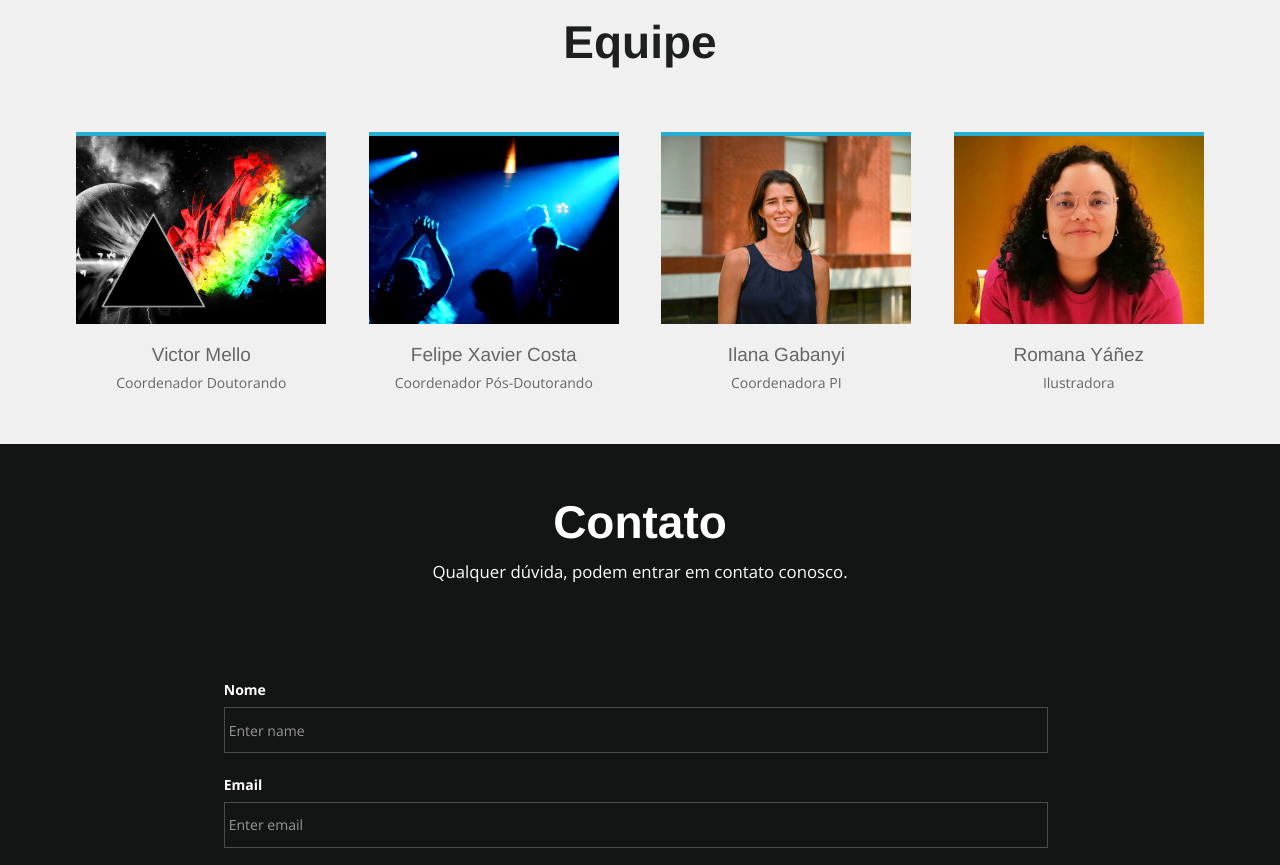
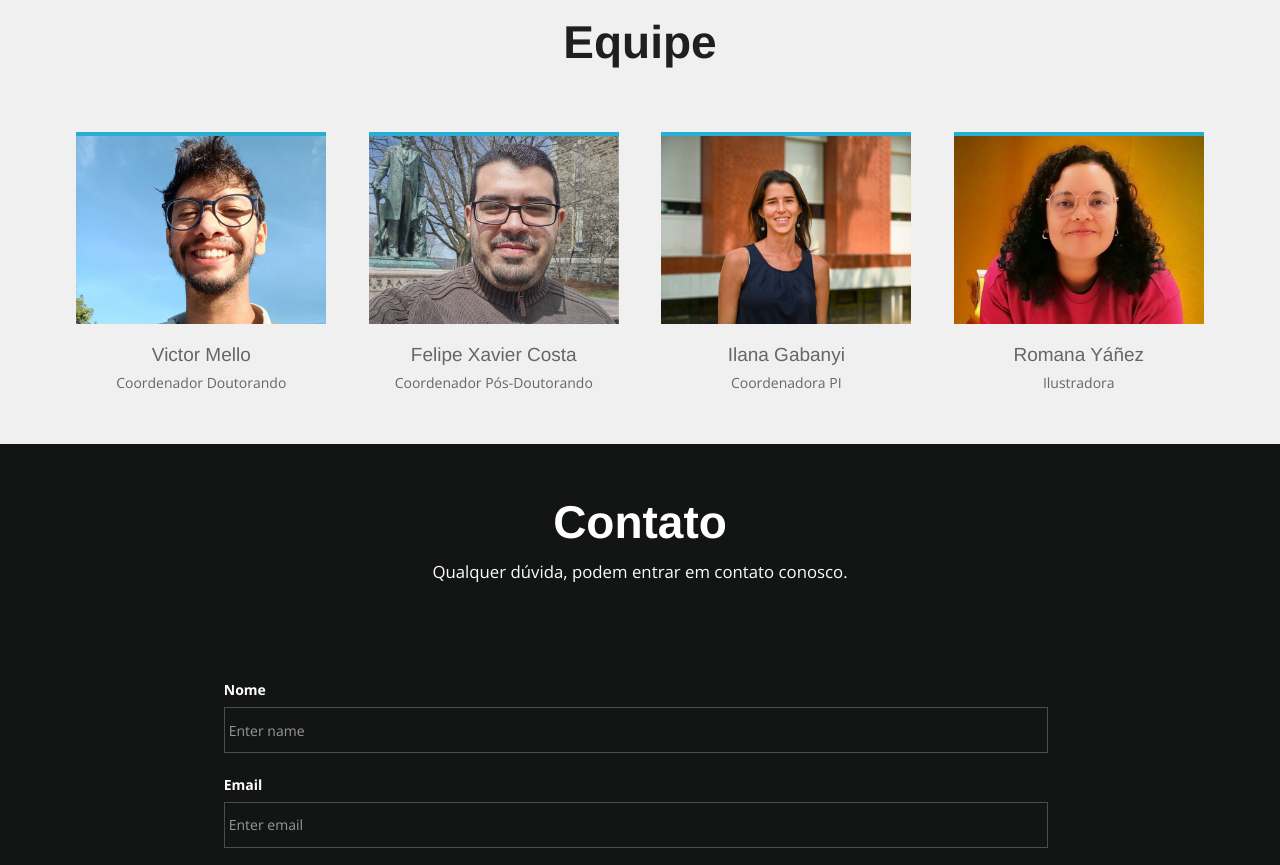
Before and after one commit to brolnetwork/brolnetwork.github.io, a plain HTML site: page index.html in a window 1280 px wide. Shown: the part 1100-1965 px from the top of the page. Drawn offline with nearby package versions, Linux system fonts and the light colour scheme.

Commit message:
Felipe and Victor Info

```diff
--- a/index.html
+++ b/index.html
@@ -183,11 +183,12 @@
             <!-- Image Hover Block -->
             <div class="member-img">
               <!-- Image  -->
-              <img class="img-responsive" src="images/work/3.jpg" alt=""> </div>
+              <img class="img-responsive" src="images/profiles/victor.png" alt=""> </div>
             <!-- Member Details -->
             <h4>Victor Mello</h4>
             <!-- Designation -->
             <span class="pos">Coordenador Doutorando</span>
+            <div class="team-socials"> <a href="https://scholar.google.com/citations?user=wczq2FcAAAAJ"></a> </div>
             <!-- <div class="team-socials"> <a href="#"><i class="fa fa-facebook"></i></a> <a href="#"><i class="fa fa-google-plus"></i></a> <a href="#"><i class="fa fa-twitter"></i></a> <a href="#"><i class="fa fa-dribbble"></i></a> <a href="#"><i class="fa fa-github"></i></a> </div> -->
           </div>
         </div>
@@ -197,12 +198,13 @@
             <!-- Image Hover Block -->
             <div class="member-img">
               <!-- Image  -->
-              <img class="img-responsive" src="images/work/2.jpg" alt=""> </div>
+              <img class="img-responsive" src="images/profiles/felipe.png" alt=""> </div>
             <!-- Member Details -->
             <h4>Felipe Xavier Costa</h4>
             <!-- Designation -->
             <span class="pos">Coordenador Pós-Doutorando</span>
             <!-- <div class="team-socials"> <a href="#"><i class="fa fa-facebook"></i></a> <a href="#"><i class="fa fa-google-plus"></i></a> <a href="#"><i class="fa fa-twitter"></i></a> <a href="#"><i class="fa fa-dribbble"></i></a> <a href="#"><i class="fa fa-github"></i></a> </div> -->
+            <div class="team-socials"> <a href="https://ciencia.ucp.pt/en/persons/felipe-xavier-costa"></a> </div>
           </div>
         </div>
         <div class="col-md-3 col-sm-6 col-xs-6">
```
Also changed, not shown: images/profiles/felipe.png (added), images/profiles/felipe_original.jpeg (added), images/profiles/victor.png (added), images/profiles/victor_original.jpeg (added).
